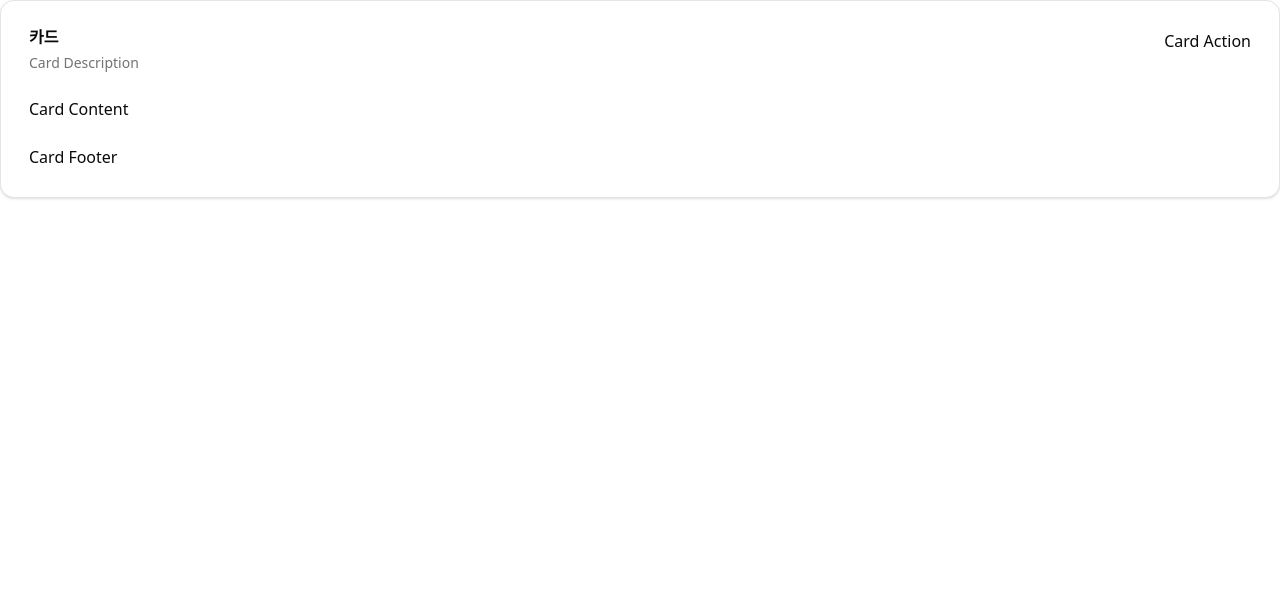
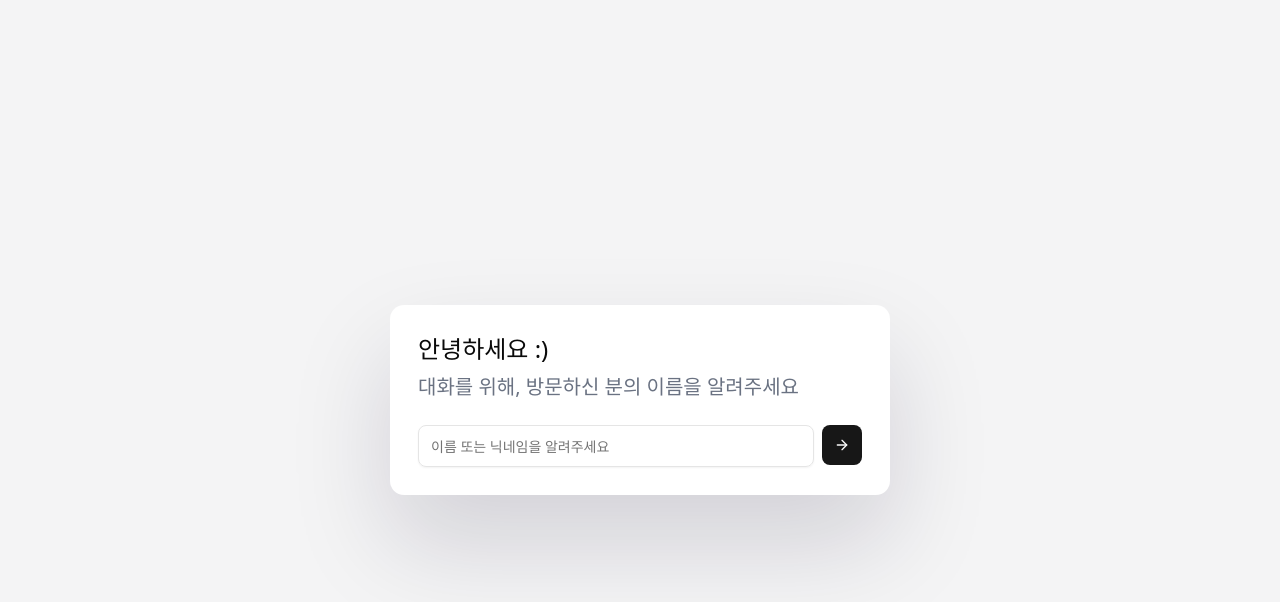
Before and after one commit to sumnie/ai-chat, a Next.js app: page /intro in a window 1280 px wide. Shown: the top 602 px of the page. Built offline with nearby package versions, Linux system fonts and the light colour scheme; no server answers.

Commit message:
feat: useFormValidate
1.  form zod 유효성검증
- Submit button pending, hasError

2.  intro 페이지 마크업

3. 세션 생성 기능 완료

```diff
--- a/app/intro/page.tsx
+++ b/app/intro/page.tsx
@@ -1,23 +1,70 @@
-import { Card, CardAction, CardContent, CardDescription, CardFooter, CardHeader, CardTitle } from "@/components/ui/card";
+'use client';
+
+import { FloatingCard } from '@/components/intro/FloatingCard';
+import { Submit } from '@/components/intro/Submit';
+import { Input } from '@/components/ui/input';
+import { ArrowRightIcon, CircleAlert } from 'lucide-react';
+import { ChangeEvent, useActionState, useEffect, useState } from 'react';
+import { useFormValidate } from '../../hooks/useFormValidate';
+import { nameSchema } from '../../schema/auth';
+import { createSession } from './actions';
 
 // sessionId가 없으면 introPage로, 있다면 바로 chat으로
 
 export default function IntroPage() {
+  const [values, setValues] = useState({ name: '' });
+  const { errors, validateField } = useFormValidate<{ name?: string[] }>(
+    nameSchema
+  );
+  const [state, formAction, pending] = useActionState(createSession, {
+    success: false,
+    sessionId: '',
+  });
+  const handleChange = (e: ChangeEvent<HTMLInputElement>) => {
+    const { name, value } = e.target; // input의 name 속성과 value
+    setValues((v) => ({ ...v, [name]: value }));
+    validateField(name, value);
+  };
+  useEffect(() => {
+    if (state.success && state.sessionId) {
+      localStorage.setItem('sessionId', state.sessionId);
+      // router.push("/chat")
+    }
+  }, [state]);
+
   return (
-    <>
-      <Card>
-        <CardHeader>
-          <CardTitle>카드</CardTitle>
-          <CardDescription>Card Description</CardDescription>
-          <CardAction>Card Action</CardAction>
-        </CardHeader>
-        <CardContent>
-          <p>Card Content</p>
-        </CardContent>
-        <CardFooter>
-          <p>Card Footer</p>
-        </CardFooter>
-      </Card>
-    </>
+    <div className="flex justify-center items-center min-h-[100vh] max-h-[100vh] overflow-y-auto bg-zinc-100">
+      <FloatingCard
+        title="안녕하세요 :)"
+        description="대화를 위해, 방문하신 분의 이름을 알려주세요"
+      >
+        <form action={formAction} className="flex-col w-[100%]">
+            <div className="flex gap-2">
+              <Input
+                type="text"
+                name="name"
+                placeholder="이름 또는 닉네임을 알려주세요"
+                className="py-5"
+                onChange={handleChange}
+                disabled={pending}
+                value={values.name}
+              />
+              <Submit
+                size="icon" // ...others로 넘어감
+                className="p-5"
+                hasError={!!errors?.name} // 에러있으면 true
+              >
+                <ArrowRightIcon />
+              </Submit>
+            </div>
+            {errors?.name && (
+              <p className="flex items-center gap-2 text-red-500 text-sm mt-2">
+                <CircleAlert size={15}></CircleAlert>
+                {errors.name}
+              </p>
+            )}
+        </form>
+      </FloatingCard>
+    </div>
   );
 }
--- /dev/null
+++ b/components/intro/Submit.tsx
@@ -0,0 +1,25 @@
+import { useFormStatus } from "react-dom";
+import { Button, ButtonProps } from '../ui/button';
+
+
+interface SubmitProps extends ButtonProps {
+  hasError?: boolean; // ✅ 에러 상태 전달
+}
+
+// ...others 나머지 props를 다 모아서 하나의 객체로 받는 문법”**.
+// TypeScript 문법이 아니라 **JavaScript의 구조 분해 문법(Spread Syntax)**.
+export function Submit({ children, hasError = false, ...others }: SubmitProps ) {
+
+  const { pending } = useFormStatus();
+  const disabled = pending || hasError; // ✅ 둘 중 하나라도 true면 비활성화
+  return (
+    <Button
+        type="submit"
+        aria-label="Submit"
+        disabled={disabled }
+      {...others}
+    >
+      {children}
+    </Button>
+  );
+}
--- /dev/null
+++ b/hooks/useFormValidate.ts
@@ -0,0 +1,32 @@
+// hooks 폴더는 React 프로젝트에서 거의 표준처럼 쓰이는 개념
+// 여러 컴포넌트에서 공통적으로 사용할 로직을 모아두는 곳. 커스텀 훅 형태로 만들어 씀.
+// 표준적인 형태는 useSomething()
+
+// .ts인 이유?
+// tsx는 “JSX 문법(리턴에 HTML-like 코드)”이 들어갈 때, >마크업코드
+// ts는 “로직만 있는 순수 TypeScript 코드”일 때.
+
+import { useState } from "react";
+import { ZodObject, ZodRawShape } from "zod";
+
+// 여러 필드면 z.object
+
+export function useFormValidate<T>(schema: ZodObject<ZodRawShape>){
+    const [ errors, setErrors ] = useState<Partial<T>>()
+    // Partial<T>는 T타입의 모든 속성을 선택적으로 만드는 타입 도우미.
+    // 즉 form에서 아직 입력하지 않은 값 -> 에러가 아직 없는 필드는 생략 가능하도록.
+    // 에러가 있는 필드만 담을 수 있게 만드는 타입적 안전장치
+
+    const validateField = (name: string, value: string) => {
+        setErrors({...errors, [name]:undefined});//에러초기화. 사용자가 입력 바꿀때마다 name이라는 키값을 undefined으로 덮어 씌움. 이전에 뜬 에러메시지 지워주는 코드
+        const parsedValue = schema.pick ({ [name]: true}).safeParse({ [name] : value})
+        //.pick()은 Zod의 부분 스키마 추출 함수. [동적변수]로 필드 하나만 추출해서 검증 .safeParse()는 검증 중 에러가 나도 에러 대신 객체 형태로 반환해서 앱이 멈추지 않게 해주는 안전장치
+
+        if (!parsedValue.success){
+            setErrors({...errors, ...parsedValue.error.flatten().fieldErrors})
+            // Zod의 에러 객체(ZodError)를 사람이 보기 좋은 평평한(flat) 구조로 바꿔줍니다. fieldErrors 객체의 각 필드는  배열 string[]형태. name: ["이름은 필수입니다.", "이름은 10자 이하로 입력해주세요."], 이렇게 하나의 필드에 여러 에러메시지가 붙을수도 있다고 가정하기 때문.
+        }
+    }
+    // safeParse()는 “검증 실패 시 에러 던지지 말고 결과 객체로 돌려줘!”
+    return { errors, validateField }
+}
--- /dev/null
+++ b/schema/auth.ts
@@ -0,0 +1,6 @@
+
+import * as z from "zod";
+
+export const nameSchema = z.object({
+    name: z.string().min(1, "최소 한 글자를 입력해주세요.").max(10, "10자 이하로 입력해주세요.")
+})
--- /dev/null
+++ b/store/userStore.ts
@@ -0,0 +1,18 @@
+import { create } from "zustand"; //create()는 Zustand의 핵심 훅 생성 함수
+
+type Theme = "light" | "dark";
+
+interface UserState {
+  name: string;
+  theme: Theme;
+  setName: (value: string) => void;
+  setTheme: (theme: Theme) => void;
+}
+
+// set()으로 상태업데이트
+export const useUserStore = create<UserState>((set) => ({
+  name: "",
+  theme: "light", // 기본값
+  setName: (value) => set({ name: value }),
+  setTheme: (theme) => set({ theme }),
+}));
```
Also changed, not shown: app/chat/page.tsx (added).
